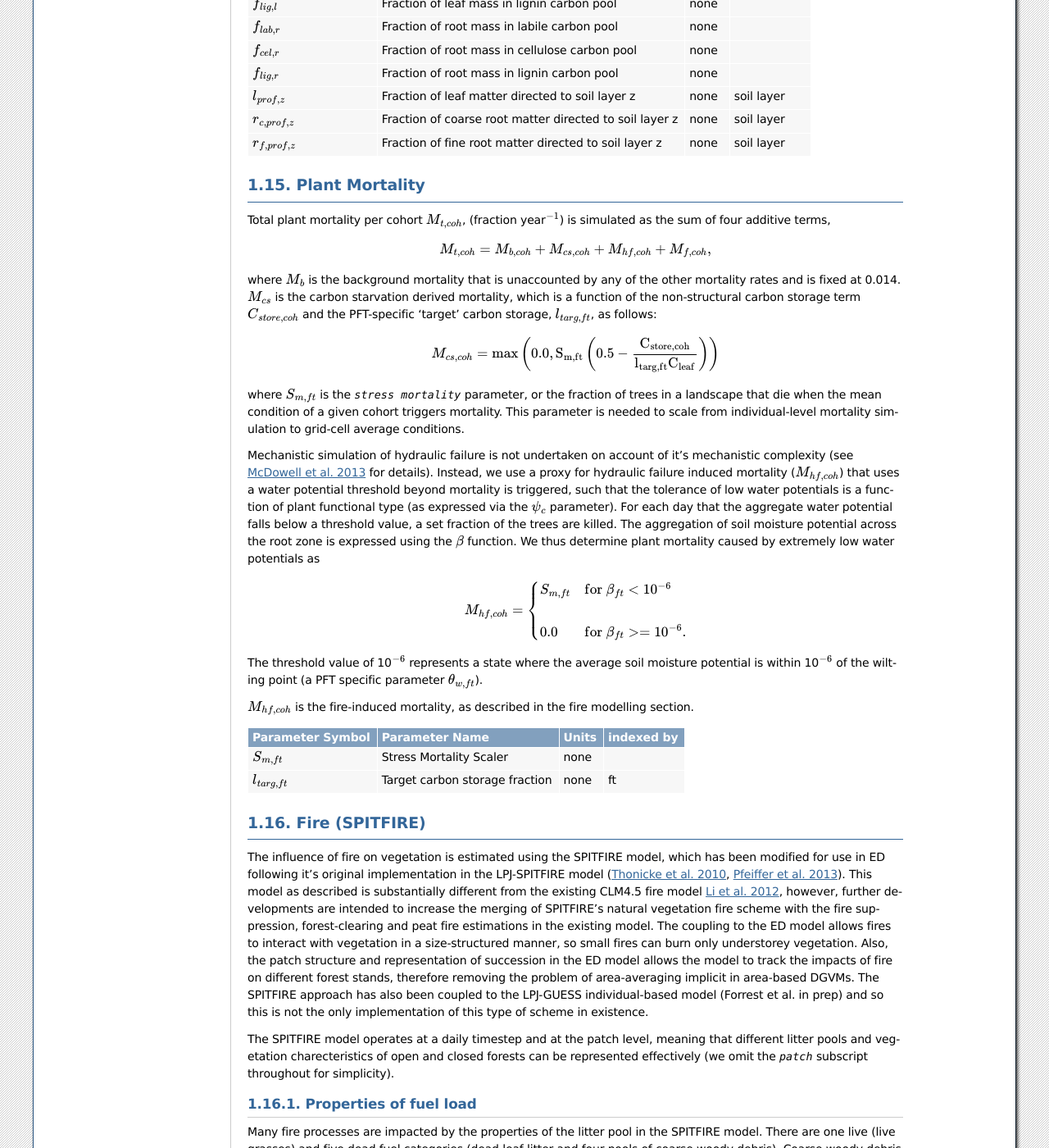
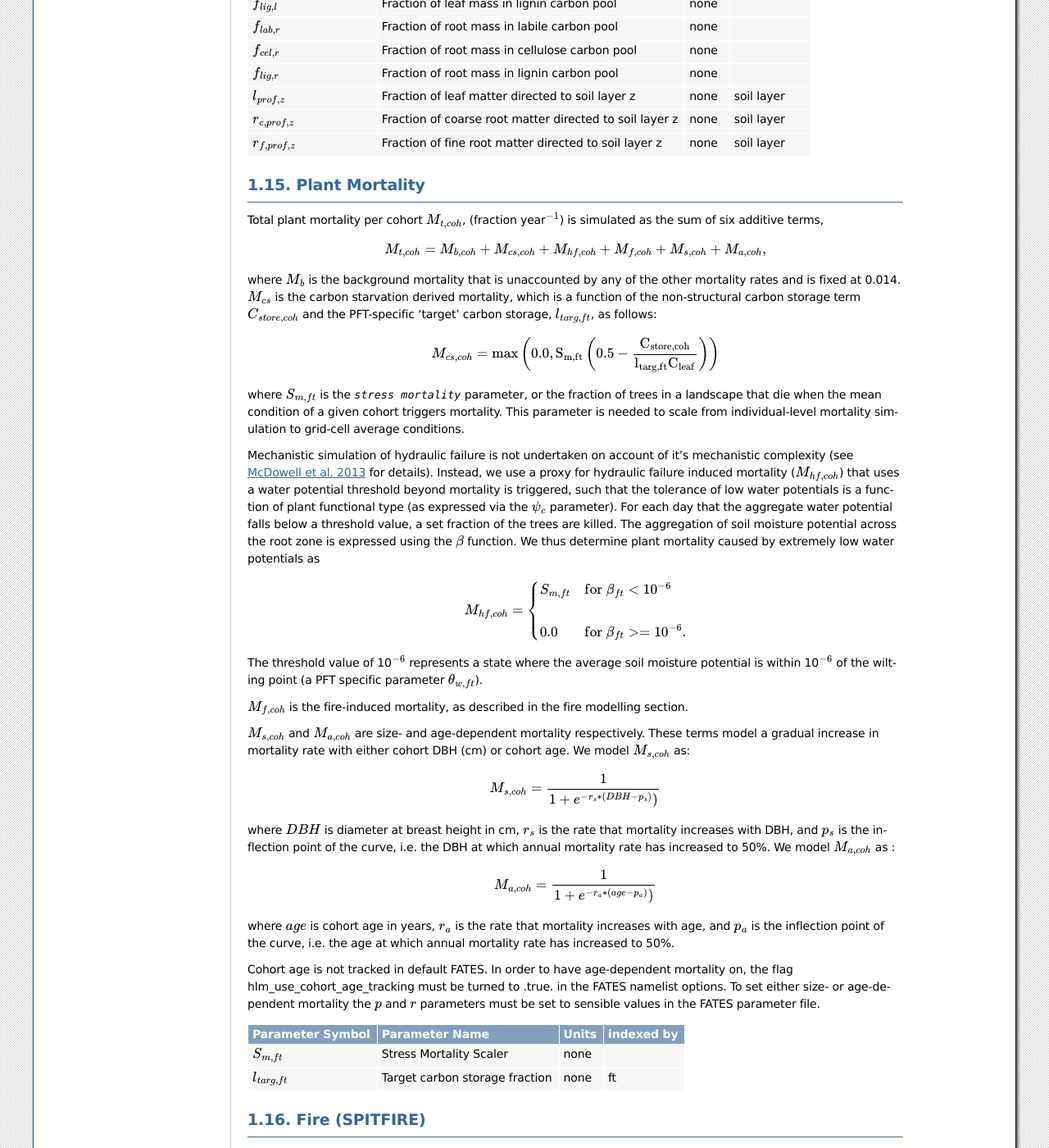
Before and after one commit to NGEET/fates-docs, a Sphinx documentation site: the page built from docs/source/fates_tech_note.rst, in a window 1280 px wide and 1400 px high, scrolled down 35928 px. Shown: the whole window at 82% size. Built offline with Sphinx 7.4.7, drawn with Linux system fonts in a browser that asks for light colours; formulas are drawn with MathJax 3.

Commit message:
[ Update mortality section with size and age dependent mortality. ]
[ Add size and age dependent mortality to the mortality
section. Add equtions with the functional form of these terms,
and instructions for turning them on or off. ]

Fixes: [NGT-ED Github issue #]

User interface changes?: [No]

Code review: [Names]

Test suite: [suite name, machine, compilers]
Test baseline:
Test namelist changes:
Test answer changes: [bit for bit, roundoff, climate changing]
Test summary:No testing.

```diff
--- a/docs/source/fates_tech_note.rst
+++ b/docs/source/fates_tech_note.rst
@@ -2670,9 +2670,9 @@ Plant Mortality
 ^^^^^^^^^^^^^^^^
 
 Total plant mortality per cohort :math:`M_{t,coh}`, (fraction
-year\ :math:`^{-1}`) is simulated as the sum of four additive terms,
-
-.. math:: M_{t,coh}= M_{b,coh} + M_{cs,coh} + M_{hf,coh} + M_{f,coh},
+year\ :math:`^{-1}`) is simulated as the sum of six additive terms,
+
+.. math:: M_{t,coh}= M_{b,coh} + M_{cs,coh} + M_{hf,coh} + M_{f,coh} + M_{s,coh} + M_{a,coh},
 
 where :math:`M_b` is the background mortality that is unaccounted by
 any of the other mortality rates and is fixed at 0.014. :math:`M_{cs}`
@@ -2711,8 +2711,25 @@ The threshold value of 10\ :math:`^{-6}` represents a state where the
 average soil moisture potential is within 10\ :math:`^{-6}` of the
 wilting point (a PFT specific parameter :math:`\theta_{w,ft}`).
 
-:math:`M_{hf,coh}` is the fire-induced mortality, as described in the
+:math:`M_{f,coh}` is the fire-induced mortality, as described in the
 fire modelling section.
+
+:math:`M_{s,coh}` and :math:`M_{a,coh}` are size- and age-dependent mortality respectively. These terms model a gradual increase in mortality rate with either cohort DBH (cm) or cohort age. We model :math:`M_{s,coh}` as:
+
+.. math::
+
+	 M_{s,coh} = \frac{1}{1 + e^{-r_s * (DBH - p_s)})}
+
+where :math:`DBH` is diameter at breast height in cm, :math:`r_s` is the rate that mortality increases with DBH, and :math:`p_s` is the inflection point of the curve, i.e. the DBH at which annual mortality rate has increased to 50%. We model :math:`M_{a,coh}` as :
+
+.. math::
+
+         M_{a,coh} = \frac{1}{1 + e^{-r_a * (age - p_a)})}
+
+where :math:`age` is cohort age in years, :math:`r_a` is the rate that mortality increases with age, and :math:`p_a` is the inflection point of the curve, i.e. the age at which annual mortality rate has increased to 50%.
+
+Cohort age is not tracked in default FATES. In order to have age-dependent mortality on, the flag hlm_use_cohort_age_tracking must be turned to .true. in the FATES namelist options. To set either size- or age-dependent mortality the :math:`p` and :math:`r` parameters must be set to sensible values in the FATES parameter file.
+
 
 .. raw:: latex
 
```
